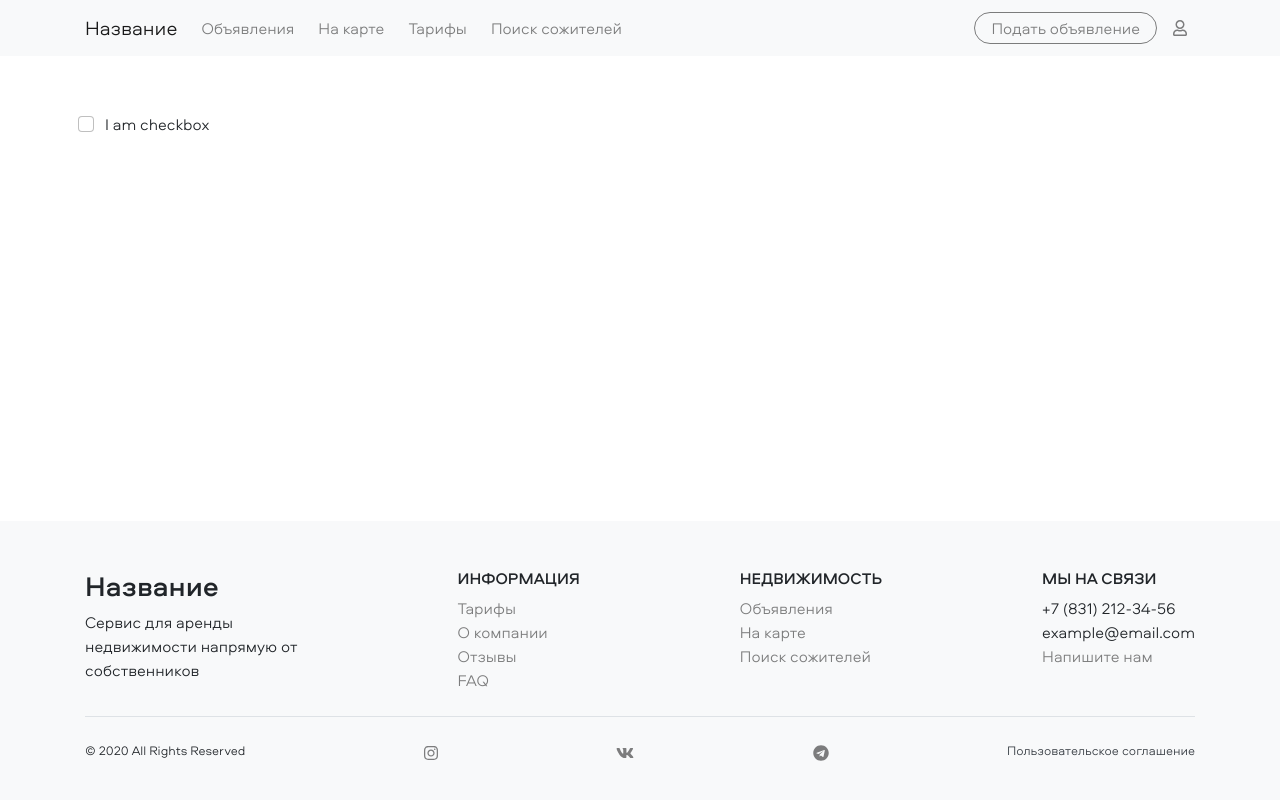
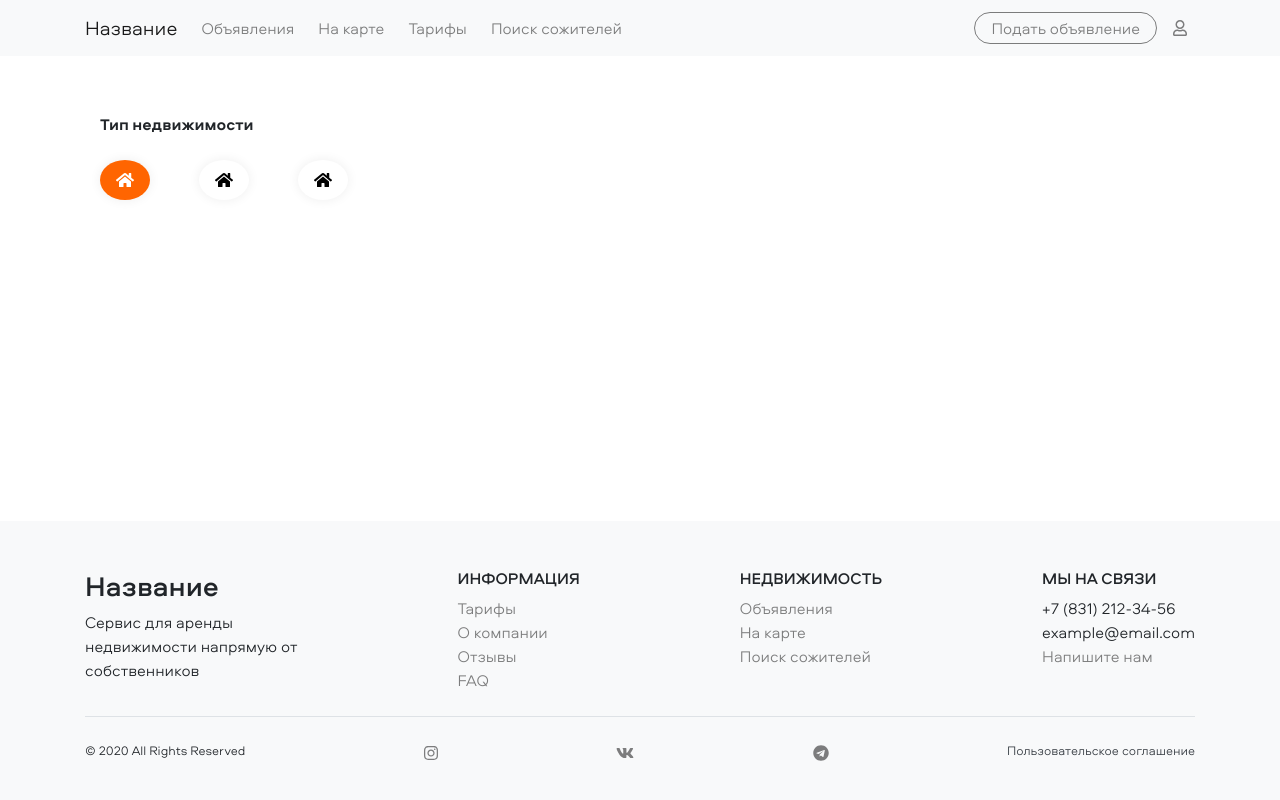
Before and after one commit to honeyshi/RealEstateAgency, a React (Create React App) app: page /flats in a window 1280 px wide. Built offline with nearby package versions, Linux system fonts and the light colour scheme.

Commit message:
Add property type filter

```diff
--- a/package.json
+++ b/package.json
@@ -25,6 +25,7 @@
     "react-redux": "^7.2.2",
     "react-router-dom": "^5.2.0",
     "react-scripts": "4.0.1",
+    "react-tooltip": "^4.2.15",
     "react-yandex-maps": "^4.6.0",
     "react-yup": "^1.19.2",
     "redux": "^4.0.5",
--- /dev/null
+++ b/src/app/navbarPages/advertismentsListPage/filters/data.ts
@@ -0,0 +1,5 @@
+export const propertyTypes = [
+  { iconName: 'home', id: 'flat-type', text: 'Квартира' },
+  { iconName: 'home', id: 'room-type', text: 'Комната' },
+  { iconName: 'home', id: 'house-type', text: 'Дом' },
+];
--- a/src/app/navbarPages/advertismentsListPage/filters/filtersContainer.tsx
+++ b/src/app/navbarPages/advertismentsListPage/filters/filtersContainer.tsx
@@ -1,12 +1,43 @@
-import React from 'react';
-import { CheckBox, Flexbox } from 'shared/base';
+import React, { useMemo } from 'react';
+import ReactTooltip from 'react-tooltip';
+import { useDispatch, useSelector } from 'react-redux';
+
+import { CheckboxOption, Column, Flexbox, Icon, TextField } from 'shared/base';
+import { ImportedIcon } from 'shared/base/icon';
+import { propertyTypes } from './data';
+import { setPropertyTypeFilter } from 'data/actions';
+import { StoreType } from 'core/store';
+
+import 'app/tooltip.scss';
 
 export const FiltersContainer: React.FC = () => {
+  const dispatch = useDispatch();
+  const advertismentFilter = useSelector((state: StoreType) => state.advertismentFilter);
+
+  const propertyTypeItemComponents = useMemo(() => {
+    const propertyTypeItems = propertyTypes.map((propertyType) => {
+      return (
+        <CheckboxOption
+          circle
+          selected={propertyType.id === advertismentFilter.propertyType}
+          onClick={() => dispatch(setPropertyTypeFilter(propertyType.id))}
+          key={propertyType.id}>
+          <Icon name={propertyType.iconName as ImportedIcon} data-tip data-for={propertyType.id} />
+          <ReactTooltip id={propertyType.id} arrowColor="white" className="tooltip-light">
+            {propertyType.text}
+          </ReactTooltip>
+        </CheckboxOption>
+      );
+    });
+    return propertyTypeItems;
+  }, [dispatch, advertismentFilter.propertyType]);
+
   return (
-    <Flexbox>
-      <CheckBox name="c1" value={false} onChange={(value) => console.log(value)}>
-        I am checkbox
-      </CheckBox>
-    </Flexbox>
+    <Column size={3}>
+      <TextField bold mb="4">
+        Тип недвижимости
+      </TextField>
+      <Flexbox justifyContent="between">{propertyTypeItemComponents}</Flexbox>
+    </Column>
   );
 };
--- /dev/null
+++ b/src/app/tooltip.scss
@@ -0,0 +1,8 @@
+@import 'shared/base/utils/styleVariables';
+
+.tooltip-light {
+  background-color: white !important;
+  border: 1px solid $accent-color !important;
+  border-radius: 0.25em !important;
+  color: $accent-color !important;
+}
--- a/src/data/actionTypes.ts
+++ b/src/data/actionTypes.ts
@@ -43,3 +43,7 @@ export enum NewAdvertismentActionTypes {
   SET_WRONG_STEPS = 'SET_WRONG_STEPS',
   SET_VALIDATED_FORM = 'SET_VALIDATED_FORM',
 }
+
+export enum AdvertismentFilterActionTypes {
+  SET_PROPERTY_TYPE = 'SET_PROPERTY_TYPE',
+}
--- /dev/null
+++ b/src/data/actions/advertismentFilterActions.ts
@@ -0,0 +1,4 @@
+import { createAction } from '@reduxjs/toolkit';
+import { AdvertismentFilterActionTypes } from 'data/actionTypes';
+
+export const setPropertyTypeFilter = createAction<string>(AdvertismentFilterActionTypes.SET_PROPERTY_TYPE);
--- a/src/data/actions/index.ts
+++ b/src/data/actions/index.ts
@@ -1,3 +1,5 @@
+export { setPropertyTypeFilter } from './advertismentFilterActions';
+
 export { cleanPropertyDetails, cleanNewAdvertisment } from './cleanActions';
 
 export { setActiveStep, setPropertyType, setWrongSteps, setValidatedForm } from './newAdvertismentActions';
--- a/src/data/reducer.ts
+++ b/src/data/reducer.ts
@@ -5,9 +5,11 @@ import {
   propertyFacilitiesReducer,
   propertyPhotosReducer,
   ownerContactsReducer,
+  advertismentFilterReducer,
 } from './reducers';
 
 export const appReducer = combineReducers({
+  advertismentFilter: advertismentFilterReducer,
   propertyDetails: propertyDetailsReducer,
   propertyFacilities: propertyFacilitiesReducer,
   propertyPhotos: propertyPhotosReducer,
--- /dev/null
+++ b/src/data/reducers/advertismentFilterReducer.ts
@@ -0,0 +1,19 @@
+import { createReducer } from '@reduxjs/toolkit';
+import { setPropertyTypeFilter } from 'data/actions';
+
+interface IAdvertismentFilterInitialState {
+  propertyType: string;
+}
+
+const advertismentFilterInitialState: IAdvertismentFilterInitialState = {
+  propertyType: 'flat-type',
+};
+
+export const advertismentFilterReducer = createReducer(advertismentFilterInitialState, {
+  [setPropertyTypeFilter.type]: (state, action) => {
+    return {
+      ...state,
+      propertyType: action.payload,
+    };
+  },
+});
--- a/src/data/reducers/index.ts
+++ b/src/data/reducers/index.ts
@@ -1,3 +1,4 @@
+export { advertismentFilterReducer } from './advertismentFilterReducer';
 export { newAdvertismentReducer } from './newAdvertismentReducer';
 export { ownerContactsReducer } from './ownerContactsReducer';
 export { propertyDetailsReducer } from './propertyDetailsReducer';
```
Also changed, not shown: 1 other file (tests, documents, lock files or other folders).
